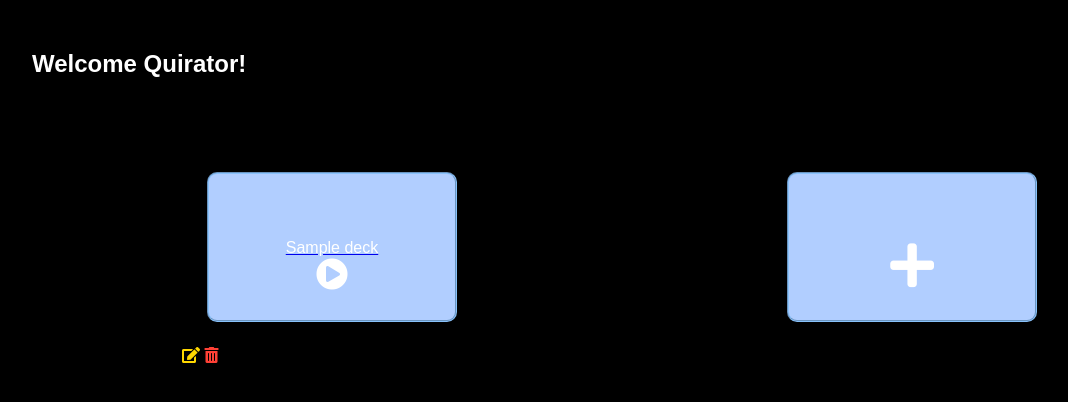
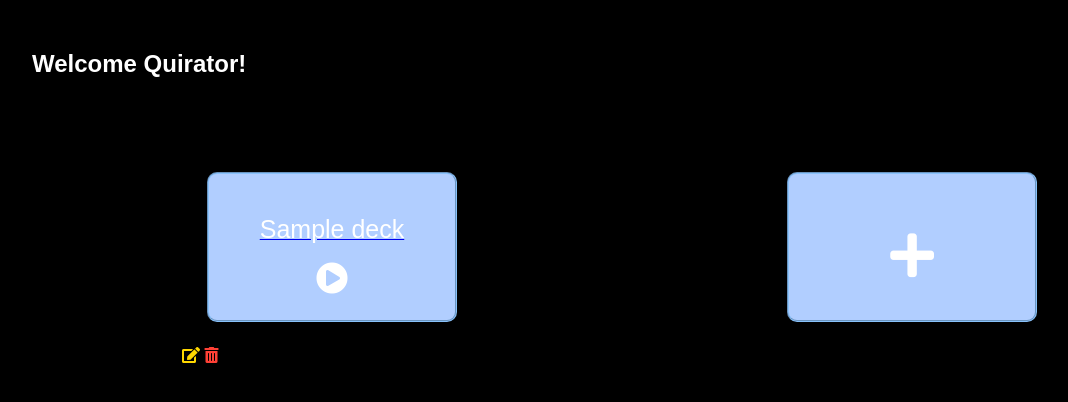
Before and after one commit to Momentum-Team-10/django-duplex-team-ravenclaw, a Django app: page / in a window 1280 px wide. Shown: the part 80-482 px from the top of the page, without its empty margins (18-1086 px from the left). Run offline with Django 3.2, Linux system fonts and the light colour scheme; a user stored in the database is signed in; tables that the repository leaves empty hold one stand-in row (values such as "Sample post").

Commit message:
Made small style changes

```diff
--- a/static/css/style.css
+++ b/static/css/style.css
@@ -92,14 +92,16 @@ h2 {
 }
 
 .deck {
+    flex-flow: column wrap;
     color: white;
     position: relative;
     width: 250px;
     height: 150px;
     margin: 25px;
     padding: 25px;
-    padding-top: 20%;
+    padding-top: 40px;
     text-decoration: none;
+    text-decoration-line: none;
     text-align: center;
     align-content: center;
     border-radius: 10px;
@@ -109,6 +111,7 @@ h2 {
     cursor: pointer;
     border: 2px solid rgba(119, 189, 250, 0.714);
     border-style: groove;
+    justify-content: space-around;
 }
 
 .deck:hover {
--- a/templates/flashcards/home.html
+++ b/templates/flashcards/home.html
@@ -10,7 +10,7 @@
   {% for deck in decks %}
   <div class="deck-container">
     <div class="deck-content">
-      <a href="{% url 'play_deck' pk=deck.pk %}"><div class="deck">{{ deck.title }}<br><i class="fas fa-play-circle" style="color: white; font-size: 2em;"></i></div></a></div>
+      <a href="{% url 'play_deck' pk=deck.pk %}"><div class="deck"><span style="font-size: 25px;">{{ deck.title }}</span><br><br><i class="fas fa-play-circle" style="color: white; font-size: 2em;"></i></div></a></div>
     <div class="deck-controls">
       <a class= "yellow" href="{% url 'view_cards' pk=deck.pk %}"><i class="fas fa-edit"></i></a>
       <a class="red" href="{% url 'delete_deck' pk=deck.pk %}"><i class="fas fa-trash-alt"></i></a>
--- a/templates/flashcards/play_deck.html
+++ b/templates/flashcards/play_deck.html
@@ -20,6 +20,8 @@
                 <div class="back">
                     <p>{{ card.question }}</p>
                     <p class="answer">{{ card.answer }}</p>
+                    <br>
+                    <p><em>How did you do?</em></p>
                     <button type="button" class="wrong_answer" onclick="wrongAnswer()"><i class="far fa-dizzy"></i></button>
                     <button type="button" class="right_answer" onclick="rightAnswer()"><i class="far fa-smile-beam"></i></button>
                 </div>
@@ -32,6 +34,8 @@
                 <div class="back">
                     <p>{{ card.question }}</p>
                     <p class="answer">{{ card.answer }}</p>
+                    <br>
+                    <p><em>How did you do?</em></p>
                     <button type="button" class="wrong_answer" onclick="wrongAnswer()"><i class="far fa-dizzy"></i></button>
                     <button type="button" class="right_answer" onclick="rightAnswer()"><i class="far fa-smile-beam"></i></button>
                 </div>
--- a/templates/flashcards/view_cards.html
+++ b/templates/flashcards/view_cards.html
@@ -3,8 +3,8 @@
 {% block content %}
 {% if request.user.is_authenticated %}
 {% if request.user == deck.user %}
+<h2>{{ deck.title }} <a href="{% url 'edit_deck' pk=deck.pk %}"><i class="fas fa-magic"></i></a></h2>
 <div class="maincontainer" id="edit-deck">
-  <h3>{{ deck.title }} <a href="{% url 'edit_deck' pk=deck.pk %}"><i class="fas fa-magic"></i></a></h3>
   {% for card in cards %}
     <div class="edit-card">
       <div class="qa">
```
Also changed, not shown: static/images/quirator-favicon.png, static/images/quirator-favicon.svg, static/images/quirator.png (deleted), static/images/quirator.svg (deleted).
